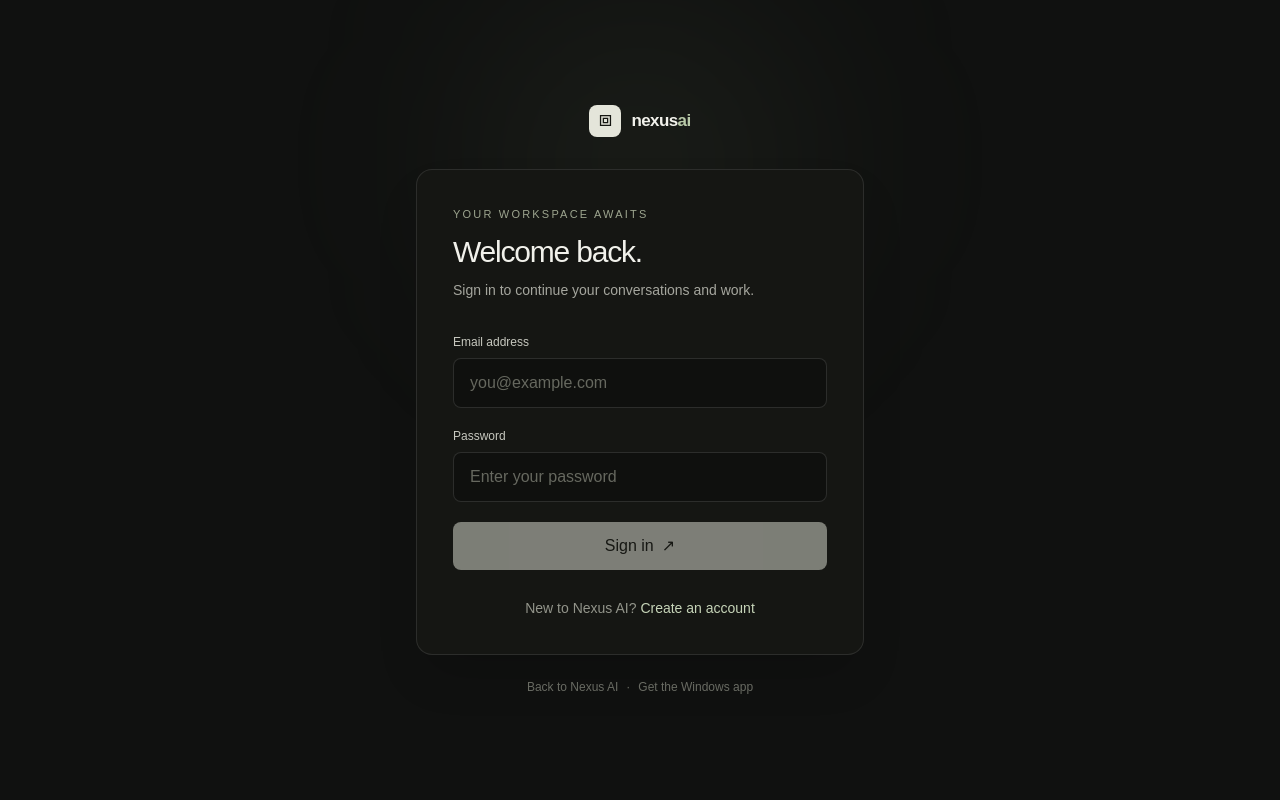
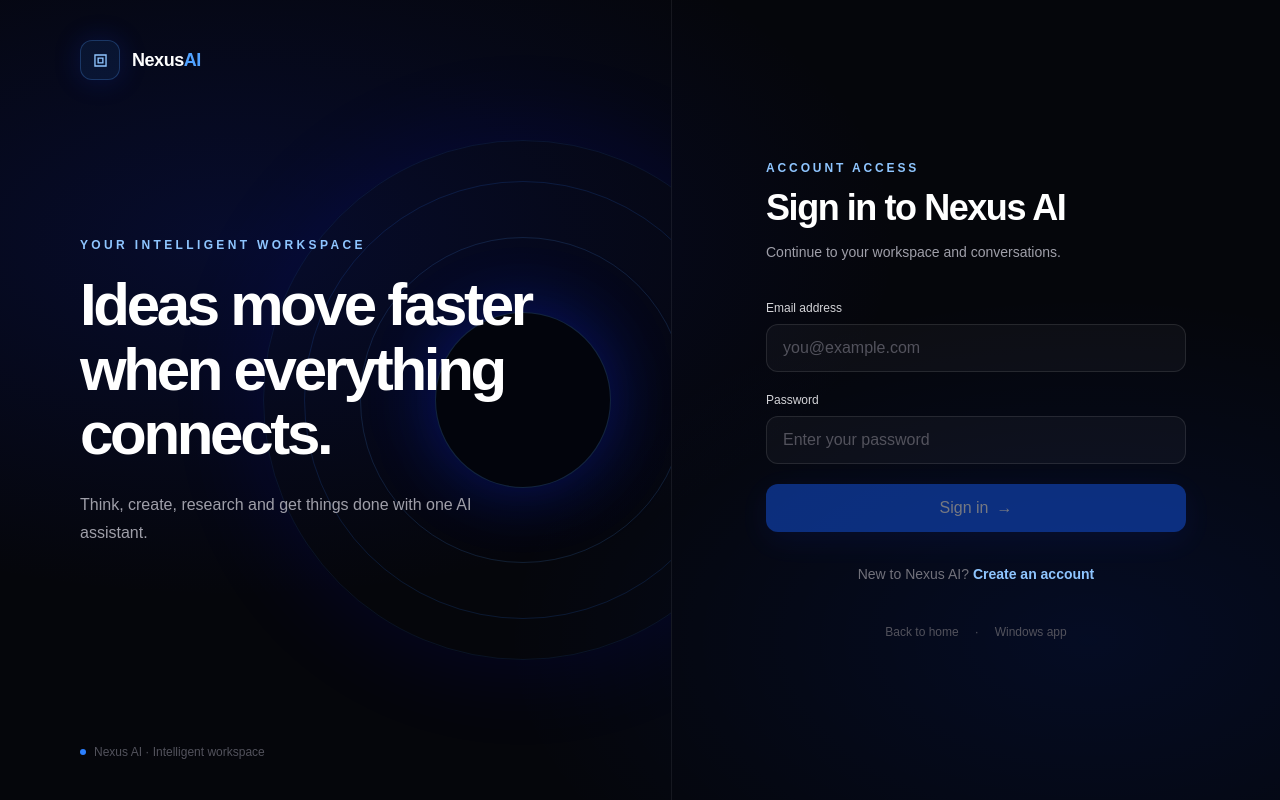
Before and after one commit to Fasinu-David-Omotayo/NEXUS-AI, a Next.js app in the folder frontend/: page /login in a window 1280 px wide. Built offline with nearby package versions, Linux system fonts and the light colour scheme; no server answers.

Commit message:
Keep redesigned Nexus authentication page

```diff
--- a/frontend/app/login/page.tsx
+++ b/frontend/app/login/page.tsx
@@ -4,6 +4,16 @@ import Link from "next/link";
 import { FormEvent, useState } from "react";
 import { useRouter } from "next/navigation";
 import { supabase } from "@/lib/supabase";
+
+function BrandMark() {
+  return (
+    <span className="flex h-10 w-10 items-center justify-center rounded-xl border border-blue-400/25 bg-blue-500/10 text-blue-300 shadow-[0_0_28px_rgba(30,64,255,0.18)]">
+      <svg width="19" height="19" viewBox="0 0 24 24" fill="none" stroke="currentColor" strokeWidth="1.7" aria-hidden="true">
+        <path d="M5 5h14v14H5z" /><path d="M9 9h6v6H9z" />
+      </svg>
+    </span>
+  );
+}
 
 export default function LoginPage() {
   const router = useRouter();
@@ -16,22 +26,12 @@ export default function LoginPage() {
     event.preventDefault();
     setError("");
     setLoading(true);
-
     try {
-      const { error: loginError } = await supabase.auth.signInWithPassword({
-        email: email.trim(),
-        password,
-      });
-
+      const { error: loginError } = await supabase.auth.signInWithPassword({ email: email.trim(), password });
       if (loginError) {
-        setError(
-          loginError.message === "Invalid login credentials"
-            ? "The email or password is incorrect. Check your details and try again."
-            : loginError.message
-        );
+        setError(loginError.message === "Invalid login credentials" ? "The email or password is incorrect. Check your details and try again." : loginError.message);
         return;
       }
-
       router.replace("/dashboard");
       router.refresh();
     } catch {
@@ -42,80 +42,52 @@ export default function LoginPage() {
   };
 
   return (
-    <main className="relative flex min-h-screen items-center justify-center overflow-hidden bg-[#101110] px-5 py-12 text-[#f1f1eb]">
-      <div className="pointer-events-none absolute left-1/2 top-0 h-80 w-80 -translate-x-1/2 rounded-full bg-[#a6bb91]/[0.08] blur-[110px]" />
+    <main className="relative grid min-h-screen overflow-hidden bg-[#05060b] text-white lg:grid-cols-[1.05fr_0.95fr]">
+      <div className="pointer-events-none absolute inset-0 bg-[radial-gradient(ellipse_at_18%_30%,rgba(13,35,180,0.2),transparent_45%),radial-gradient(ellipse_at_85%_80%,rgba(0,65,255,0.1),transparent_38%)]" />
+      <section className="relative hidden min-h-screen flex-col justify-between overflow-hidden border-r border-white/[0.07] px-12 py-10 lg:flex xl:px-20">
+        <Link href="/" className="relative z-10 flex w-fit items-center gap-3"><BrandMark /><span className="text-lg font-semibold tracking-tight">Nexus<span className="text-blue-400">AI</span></span></Link>
+        <div className="relative z-10 max-w-xl pb-10">
+          <p className="mb-5 text-xs font-semibold uppercase tracking-[0.28em] text-blue-300">Your intelligent workspace</p>
+          <h1 className="text-5xl font-semibold leading-[1.08] tracking-[-0.055em] xl:text-6xl">Ideas move faster when everything connects.</h1>
+          <p className="mt-6 max-w-md text-base leading-7 text-zinc-400">Think, create, research and get things done with one AI assistant.</p>
+        </div>
+        <div className="relative z-10 flex items-center gap-2 text-xs text-zinc-600"><span className="h-1.5 w-1.5 rounded-full bg-blue-500" /> Nexus AI · Intelligent workspace</div>
+        <div className="pointer-events-none absolute -right-28 top-1/2 h-[520px] w-[520px] -translate-y-1/2 rounded-full border border-blue-500/10 shadow-[0_0_100px_rgba(0,20,255,0.12)]">
+          <div className="absolute inset-10 rounded-full border border-blue-500/15" />
+          <div className="absolute inset-24 rounded-full border border-blue-400/15" />
+          <div className="absolute inset-[34%] rounded-full bg-blue-600/10 blur-2xl" />
+          <div className="absolute left-1/2 top-1/2 h-44 w-44 -translate-x-1/2 -translate-y-1/2 rounded-full border border-blue-400/20 bg-[#02040c] shadow-[0_0_75px_rgba(0,25,255,0.3)]" />
+        </div>
+      </section>
 
-      <div className="relative w-full max-w-md">
-        <Link href="/" className="mx-auto mb-8 flex w-fit items-center gap-2.5">
-          <span className="flex h-8 w-8 items-center justify-center rounded-lg bg-[#e4e5da] text-[#151612]">
-            <svg width="17" height="17" viewBox="0 0 24 24" fill="none" stroke="currentColor" strokeWidth="1.8" aria-hidden="true">
-              <path d="M5 5h14v14H5z" />
-              <path d="M9 9h6v6H9z" />
-            </svg>
-          </span>
-          <span className="text-[17px] font-semibold tracking-[-0.6px]">nexus<span className="text-[#b8c9a8]">ai</span></span>
-        </Link>
+      <section className="relative flex min-h-screen items-center justify-center px-5 py-12 sm:px-10">
+        <div className="w-full max-w-[420px]">
+          <Link href="/" className="mb-12 flex w-fit items-center gap-3 lg:hidden"><BrandMark /><span className="text-lg font-semibold tracking-tight">Nexus<span className="text-blue-400">AI</span></span></Link>
+          <div className="mb-9">
+            <p className="text-xs font-semibold uppercase tracking-[0.24em] text-blue-300">Account access</p>
+            <h2 className="mt-3 text-3xl font-semibold tracking-[-0.04em] sm:text-4xl">Sign in to Nexus AI</h2>
+            <p className="mt-3 text-sm leading-6 text-zinc-400">Continue to your workspace and conversations.</p>
+          </div>
 
-        <section className="rounded-2xl border border-white/[0.1] bg-[#151613] p-7 shadow-2xl shadow-black/20 sm:p-9">
-          <p className="text-[11px] font-medium uppercase tracking-[0.2em] text-[#9da58f]">Your workspace awaits</p>
-          <h1 className="mt-3 text-3xl font-medium tracking-[-1.2px]">Welcome back.</h1>
-          <p className="mt-2 text-sm leading-6 text-[#a5a69e]">Sign in to continue your conversations and work.</p>
-
-          <form onSubmit={handleLogin} className="mt-8 space-y-5">
+          <form onSubmit={handleLogin} className="space-y-5">
             <label className="block">
-              <span className="mb-2 block text-xs font-medium text-[#c7c8bf]">Email address</span>
-              <input
-                type="email"
-                autoComplete="email"
-                required
-                value={email}
-                onChange={(event) => setEmail(event.target.value)}
-                placeholder="you@example.com"
-                className="w-full rounded-lg border border-white/[0.12] bg-[#0f100e] px-4 py-3 text-sm text-white outline-none transition placeholder:text-[#66685f] focus:border-[#b8c9a8]/70"
-              />
+              <span className="mb-2 block text-xs font-medium text-zinc-300">Email address</span>
+              <input type="email" autoComplete="email" required value={email} onChange={(event) => setEmail(event.target.value)} placeholder="you@example.com" className="h-12 w-full rounded-xl border border-white/10 bg-white/[0.035] px-4 text-sm text-white outline-none transition placeholder:text-zinc-600 focus:border-blue-500/70 focus:bg-blue-500/[0.04] focus:ring-2 focus:ring-blue-500/10" />
             </label>
-
             <label className="block">
-              <span className="mb-2 block text-xs font-medium text-[#c7c8bf]">Password</span>
-              <input
-                type="password"
-                autoComplete="current-password"
-                required
-                value={password}
-                onChange={(event) => setPassword(event.target.value)}
-                placeholder="Enter your password"
-                className="w-full rounded-lg border border-white/[0.12] bg-[#0f100e] px-4 py-3 text-sm text-white outline-none transition placeholder:text-[#66685f] focus:border-[#b8c9a8]/70"
-              />
+              <span className="mb-2 block text-xs font-medium text-zinc-300">Password</span>
+              <input type="password" autoComplete="current-password" required value={password} onChange={(event) => setPassword(event.target.value)} placeholder="Enter your password" className="h-12 w-full rounded-xl border border-white/10 bg-white/[0.035] px-4 text-sm text-white outline-none transition placeholder:text-zinc-600 focus:border-blue-500/70 focus:bg-blue-500/[0.04] focus:ring-2 focus:ring-blue-500/10" />
             </label>
-
-            {error && (
-              <p role="alert" className="rounded-lg border border-red-400/20 bg-red-400/[0.06] px-3 py-2.5 text-sm leading-5 text-red-200">
-                {error}
-              </p>
-            )}
-
-            <button
-              type="submit"
-              disabled={loading || !email.trim() || !password}
-              className="flex min-h-12 w-full items-center justify-center gap-2 rounded-lg bg-[#e4e5da] px-5 text-sm font-semibold text-[#171813] transition hover:bg-white disabled:cursor-not-allowed disabled:opacity-50"
-            >
-              {loading ? "Signing you in…" : "Sign in"}
-              {!loading && <span aria-hidden="true">↗</span>}
+            {error && <p role="alert" className="rounded-xl border border-red-400/20 bg-red-400/[0.07] px-4 py-3 text-sm leading-5 text-red-200">{error}</p>}
+            <button type="submit" disabled={loading || !email.trim() || !password} className="flex h-12 w-full items-center justify-center gap-2 rounded-xl bg-blue-600 px-5 text-sm font-semibold text-white shadow-[0_8px_30px_rgba(30,64,255,0.2)] transition hover:bg-blue-500 disabled:cursor-not-allowed disabled:opacity-45">
+              {loading ? "Signing you in…" : "Sign in"} {!loading && <span aria-hidden="true">→</span>}
             </button>
           </form>
 
-          <p className="mt-7 text-center text-sm text-[#92948a]">
-            New to Nexus AI?{" "}
-            <Link href="/signup" className="font-medium text-[#c6d4b8] transition hover:text-white">Create an account</Link>
-          </p>
-        </section>
-
-        <p className="mt-6 text-center text-xs text-[#696b63]">
-          <Link href="/" className="transition hover:text-[#c7c8bf]">Back to Nexus AI</Link>
-          <span className="px-2">·</span>
-          <Link href="/download" className="transition hover:text-[#c7c8bf]">Get the Windows app</Link>
-        </p>
-      </div>
+          <p className="mt-8 text-center text-sm text-zinc-500">New to Nexus AI? <Link href="/signup" className="font-semibold text-blue-300 transition hover:text-white">Create an account</Link></p>
+          <div className="mt-10 flex items-center justify-center gap-4 text-xs text-zinc-600"><Link href="/" className="hover:text-zinc-300">Back to home</Link><span>·</span><Link href="/download" className="hover:text-zinc-300">Windows app</Link></div>
+        </div>
+      </section>
     </main>
   );
 }
```
